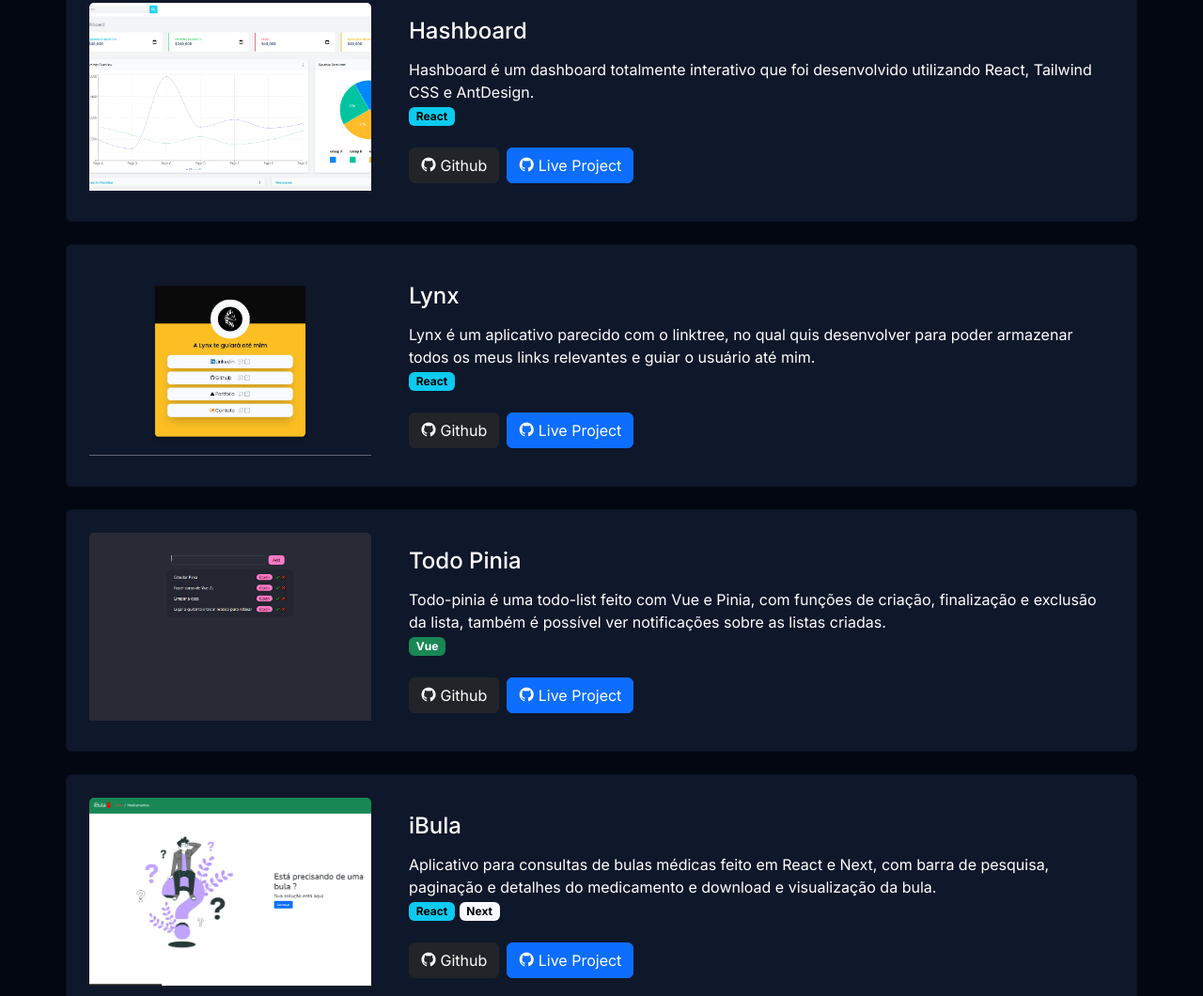
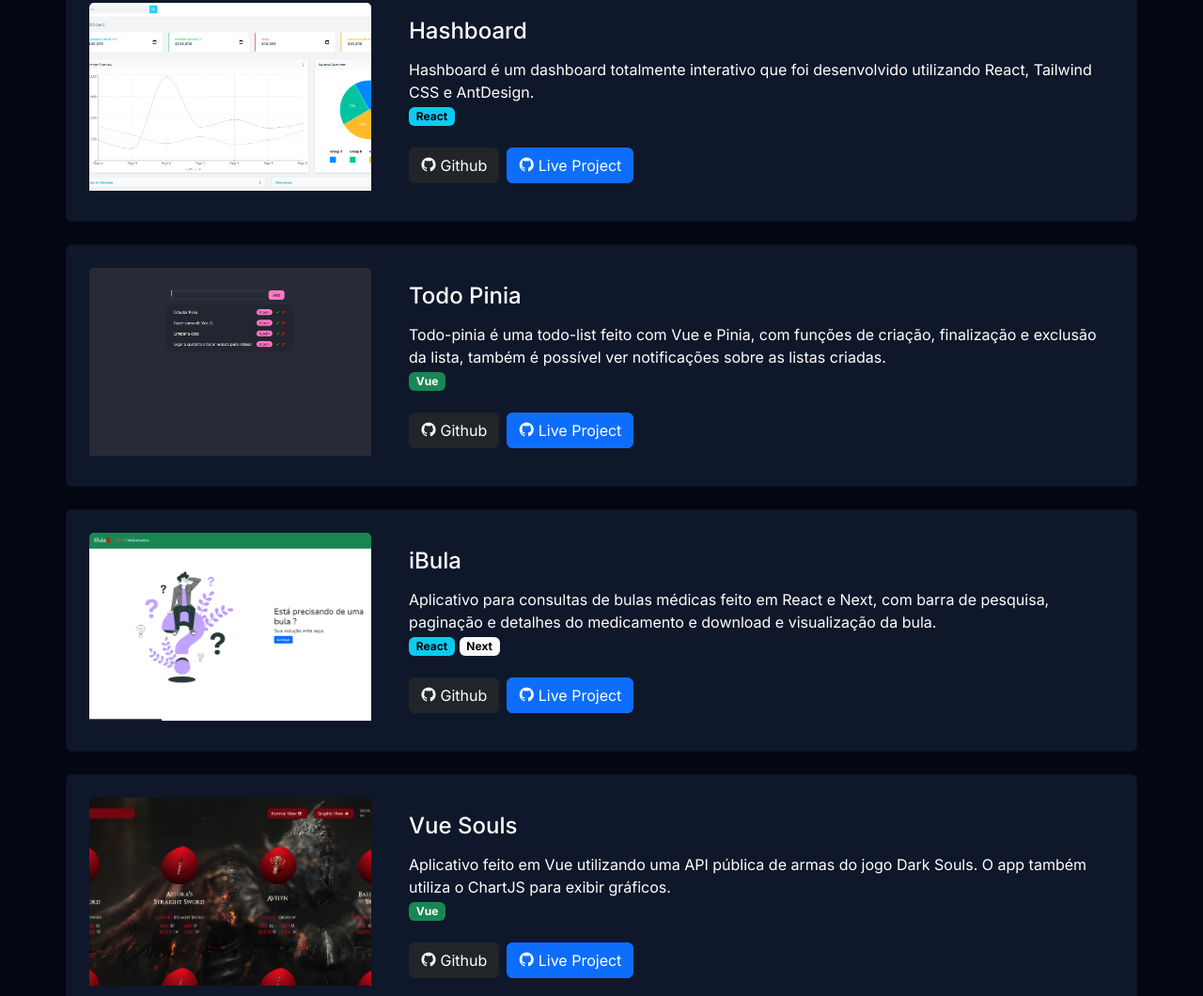
Before and after one commit to dezoliveira/folium, a website built with Vite: page index.html in a window 1280 px wide. Shown: the part 1648-2708 px from the top of the page at 94% size. Built offline with nearby package versions, Linux system fonts and the light colour scheme; some packages are replaced by stand-ins of ours; no server answers.

Commit message:
refact: waiting room on linx project

```diff
--- a/index.html
+++ b/index.html
@@ -266,7 +266,7 @@
                 </div>
               </div>
 
-              <div class="card p-4 gap-4">
+              <!-- <div class="card p-4 gap-4">
                 <div class="card-title">
                   <img src="/public/images/projects/lynx.png" class="card-img-top" alt="...">
                 </div>
@@ -295,7 +295,7 @@
                     </div>
                   </div>
                 </div>
-              </div>
+              </div> -->
 
               <div class="card p-4 gap-4">
                 <div class="card-title">
```
